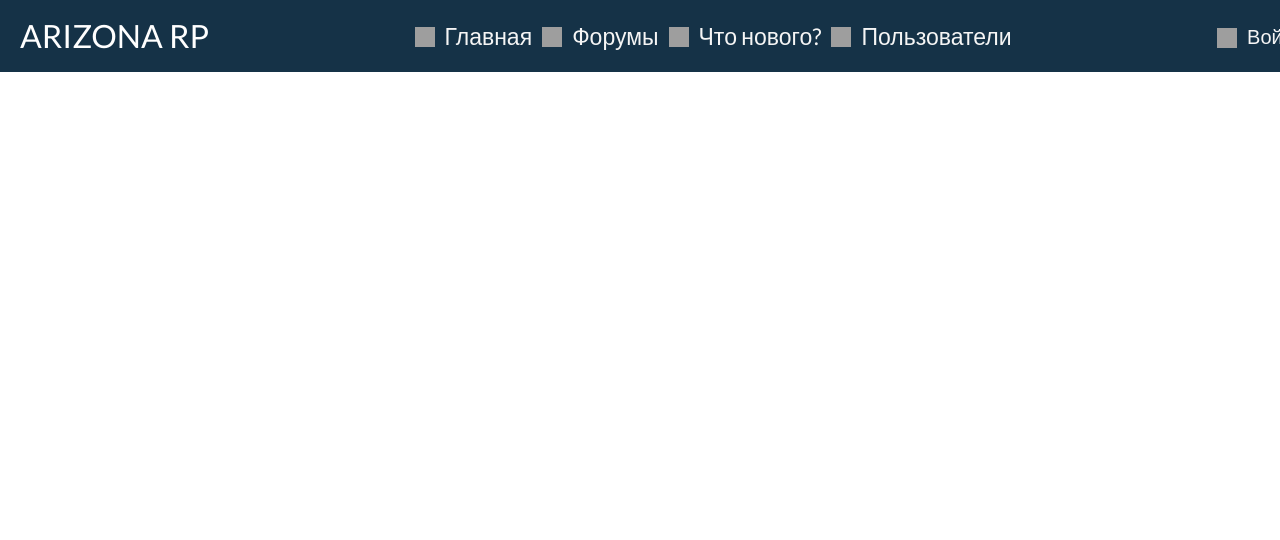
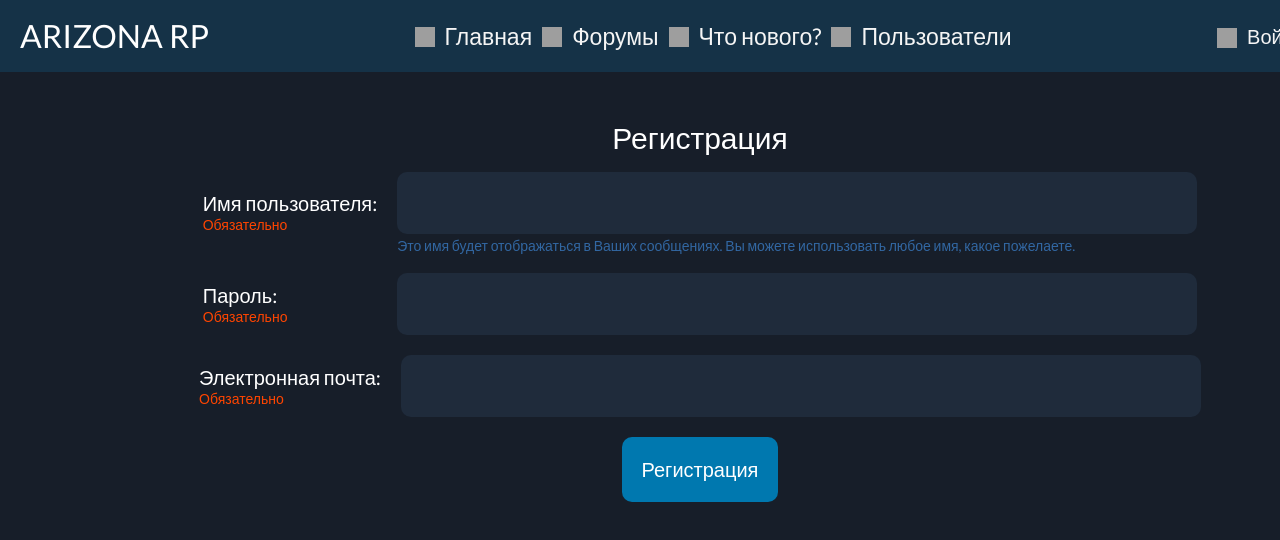
Before and after one commit to valentimeYAR/gameforum, a Vue app in the folder client/: page /register in a window 1280 px wide. Shown: the top 540 px of the page. Built offline with nearby package versions, Linux system fonts and the light colour scheme; grey boxes are pictures that could not be loaded.

Commit message:
create register interface

```diff
--- a/client/package.json
+++ b/client/package.json
@@ -8,6 +8,7 @@
     "preview": "vite preview"
   },
   "dependencies": {
+    "axios": "^1.4.0",
     "sass": "^1.62.1",
     "vue": "^3.2.47",
     "vue-router": "^4.1.6"
--- a/client/src/Components/Header/Header.vue
+++ b/client/src/Components/Header/Header.vue
@@ -12,7 +12,7 @@
             </div>
             <div :class="$style.auth">
                 <a href="/" :class="$style.loginBtn">Войти</a>
-                <a href="/" :class="$style.registerBtn">Регистрация</a>
+                <router-link to="/register" :class="$style.registerBtn">Регистрация</router-link>
             </div>
         </div>
     </div>
--- /dev/null
+++ b/client/src/Pages/Auth/RegisterPage.vue
@@ -0,0 +1,154 @@
+<template>
+    <div class="wrapper">
+        <div class="container">
+            <h2 class="title">Регистрация</h2>
+            <div class="register-block">
+                <div class="description-block">
+                    <p class="register-description">Имя пользователя: </p>
+                    <p class="important">Обязательно</p>
+                </div>
+                <div class="input-block">
+                    <input
+                            type="text"
+                            class="register-input"
+                            v-bind:value="login"
+                            @input="inputLogin"
+                    />
+                    <p class="input-description">
+                        Это имя будет отображаться в Ваших сообщениях. Вы можете использовать любое имя, какое
+                        пожелаете.
+                    </p>
+                </div>
+            </div>
+            <div class="register-block">
+                <div class="description-block">
+                    <p class="register-description" style="padding-right: 100px">Пароль: </p>
+                    <p class="important">Обязательно</p>
+                </div>
+                <div class="input-block">
+                    <input
+                        type="text"
+                        class="register-input"
+                        v-bind:value="password"
+                        @input="inputPassword"
+                    />
+                </div>
+            </div>
+            <div class="register-block">
+                <div class="description-block">
+                    <p class="register-description">Электронная почта: </p>
+                    <p class="important">Обязательно</p>
+                </div>
+                <div class="input-block">
+                    <input
+                        type="text"
+                        v-bind:value="email"
+                        @input="inputEmail"
+                        class="register-input"
+                    />
+                </div>
+            </div>
+            <div class="buttons-block">
+                <button class="accept">Регистрация</button>
+            </div>
+        </div>
+    </div>
+</template>
+
+<script>
+export default {
+    name: 'RegisterPage',
+    data() {
+        return {
+            login: '',
+            password: '',
+            email: '',
+        }
+    },
+    methods:{
+        inputLogin(e){
+            this.login = e.target.value
+        },
+        inputPassword(e){
+            this.password = e.target.value
+        },
+        inputEmail(e){
+            this.email = e.target.value
+        }
+    }
+}
+</script>
+
+<style scoped>
+.wrapper {
+    background-color: #171E29;
+}
+
+.container {
+    width: 1400px;
+    margin: 0 auto;
+    height: 100vh;
+    padding-top: 50px;
+    display: flex;
+    align-items: center;
+    flex-direction: column;
+    gap: 20px 0;
+}
+
+.title {
+    color: white;
+    font-size: 30px;
+}
+
+.register-block {
+    display: flex;
+    gap: 0 20px;
+    align-items: center;
+}
+
+.register-description {
+    color: white;
+    font-size: 20px;
+    text-align: right;
+}
+
+.register-input {
+    width: 800px;
+    padding: 20px;
+    background-color: #1F2B3B;
+    border-radius: 10px;
+    color: white;
+    font-size: 18px;
+}
+
+.input-block {
+    display: flex;
+    flex-direction: column;
+    gap: 5px 0;
+}
+
+.input-description {
+    width: 800px;
+    color: #3267A2;
+    font-size: 14px;
+}
+
+.description-block {
+    display: flex;
+    flex-direction: column;
+    gap: 5px 0;
+}
+
+.important {
+    font-size: 14px;
+    text-align: left;
+    color: orangered;
+}
+.accept{
+    padding: 20px;
+    color: white;
+    background-color: #0078AF;
+    font-size: 20px;
+    border-radius: 10px;
+}
+</style>
--- a/client/src/router/router.js
+++ b/client/src/router/router.js
@@ -1,9 +1,11 @@
 import MainPage from "@/Pages/Main/MainPage.vue";
 import {createRouter, createWebHistory} from "vue-router";
+import RegisterPage from "@/Pages/Auth/RegisterPage.vue";
 
 
 const routes = [
     {path:'/', component: MainPage},
+    {path: "/register", component: RegisterPage}
 ]
 
 export const router = createRouter({
```
Also changed, not shown: 1 other file (tests, documents, lock files or other folders).
